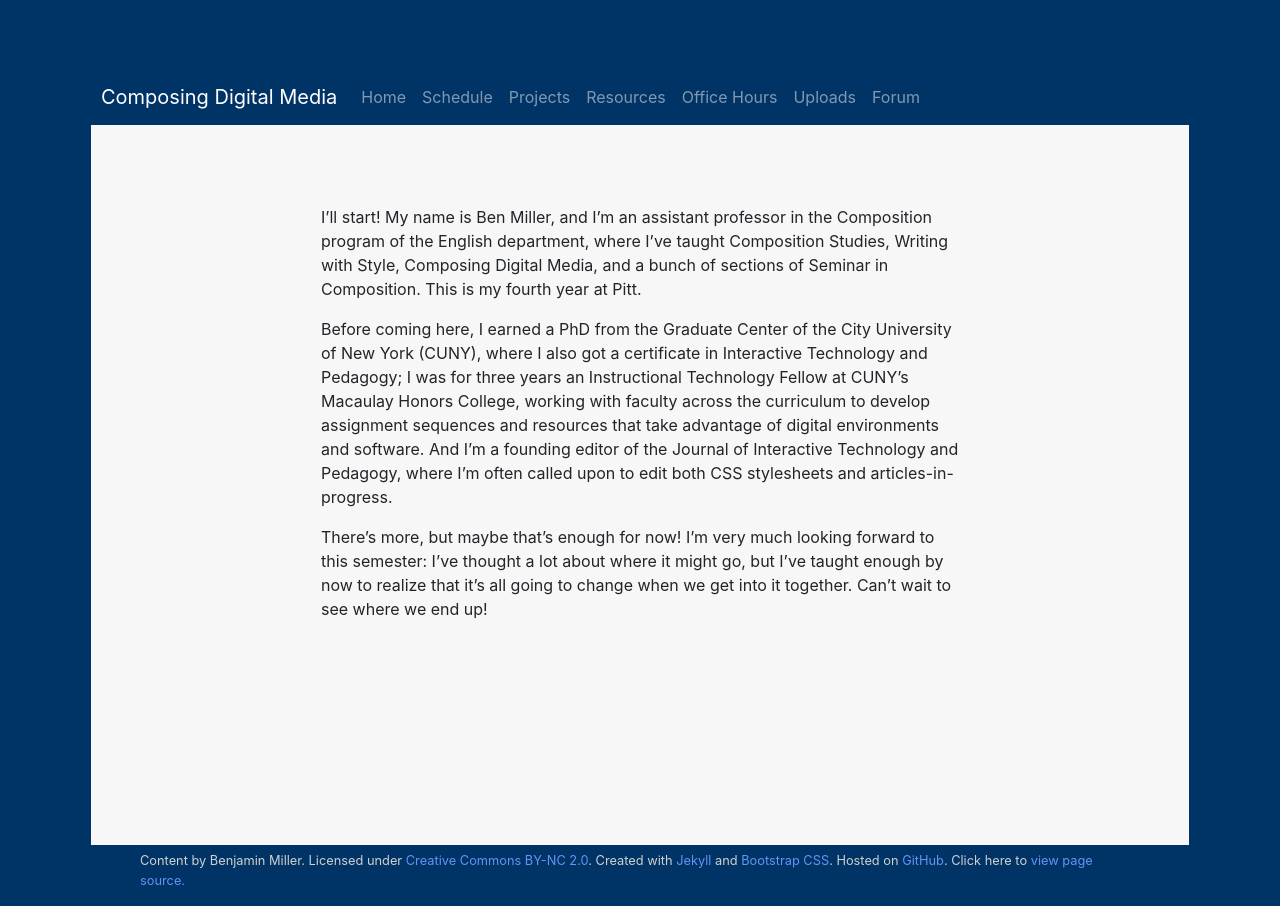
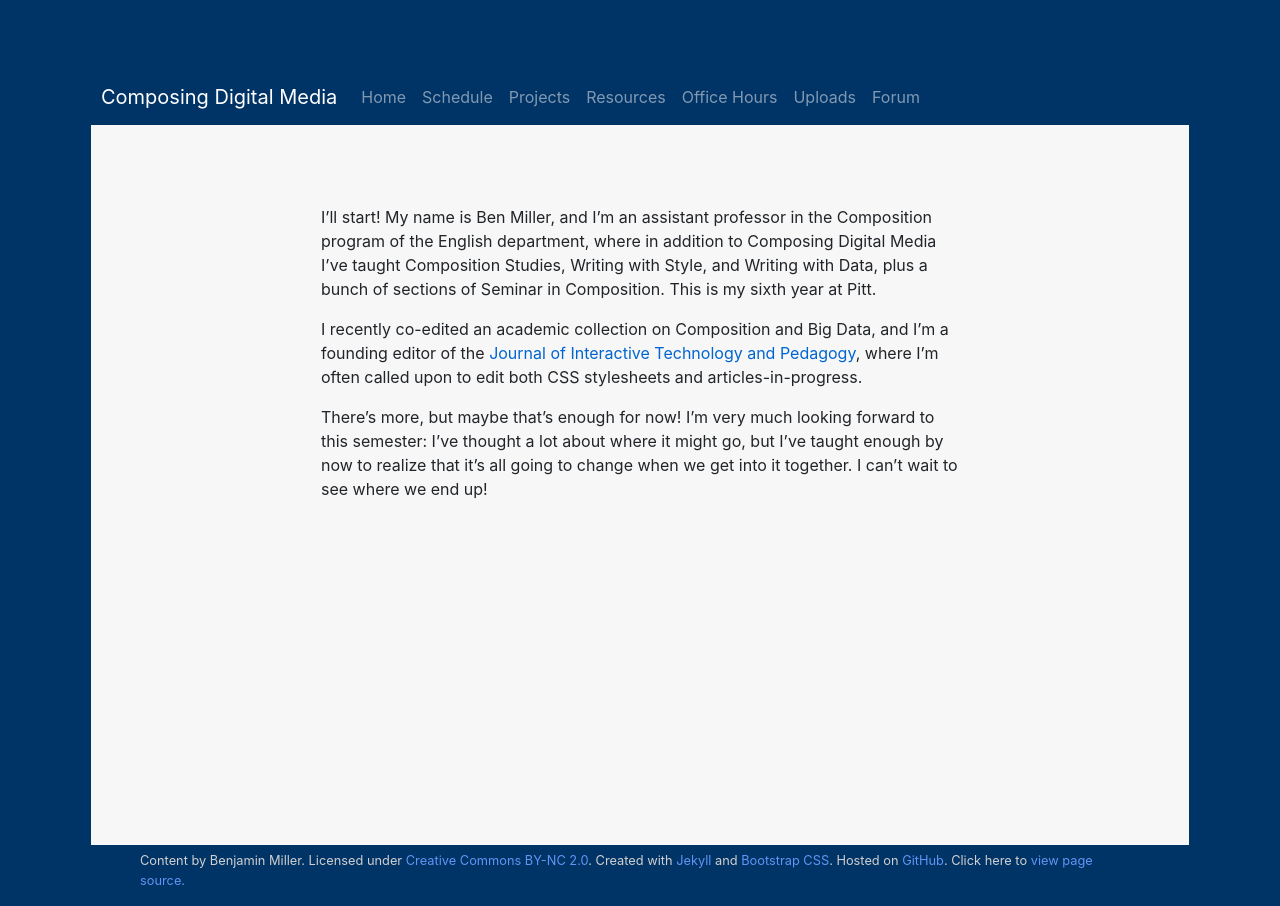
Before and after one commit to benmiller314/cdm2022spring, a Jekyll site: the page built from assets/ben-bio-for-issue-queue.md, in a window 1280 px wide. Built offline with Jekyll 4.4.1, drawn with Linux system fonts in a browser that asks for light colours; our own code applies the rules of GitHub Pages for plain Markdown files.

Commit message:
minor tweaks

```diff
--- a/assets/ben-bio-for-issue-queue.md
+++ b/assets/ben-bio-for-issue-queue.md
@@ -1,5 +1,5 @@
-I'll start! My name is Ben Miller, and I'm an assistant professor in the Composition program of the English department, where I've taught Composition Studies, Writing with Style, Composing Digital Media, and a bunch of sections of Seminar in Composition. This is my fourth year at Pitt.
+I'll start! My name is Ben Miller, and I'm an assistant professor in the Composition program of the English department, where in addition to Composing Digital Media I've taught Composition Studies, Writing with Style, and Writing with Data, plus a bunch of sections of Seminar in Composition. This is my sixth year at Pitt.
 
-Before coming here, I earned a PhD from the Graduate Center of the City University of New York (CUNY), where I also got a certificate in Interactive Technology and Pedagogy; I was for three years an Instructional Technology Fellow at CUNY's Macaulay Honors College, working with faculty across the curriculum to develop assignment sequences and resources that take advantage of digital environments and software. And I'm a founding editor of the Journal of Interactive Technology and Pedagogy, where I'm often called upon to edit both CSS stylesheets and articles-in-progress.
+I recently co-edited an academic collection on Composition and Big Data, and I'm a founding editor of the [Journal of Interactive Technology and Pedagogy](http://jitpedagogy.org), where I'm often called upon to edit both CSS stylesheets and articles-in-progress.
 
-There's more, but maybe that's enough for now! I'm very much looking forward to this semester: I've thought a lot about where it might go, but I've taught enough by now to realize that it's all going to change when we get into it together. Can't wait to see where we end up!
+There's more, but maybe that's enough for now! I'm very much looking forward to this semester: I've thought a lot about where it might go, but I've taught enough by now to realize that it's all going to change when we get into it together. I can't wait to see where we end up!
```
Also changed, not shown: plans/lesson-01.md (+1 -0 lines), 1 other file.
